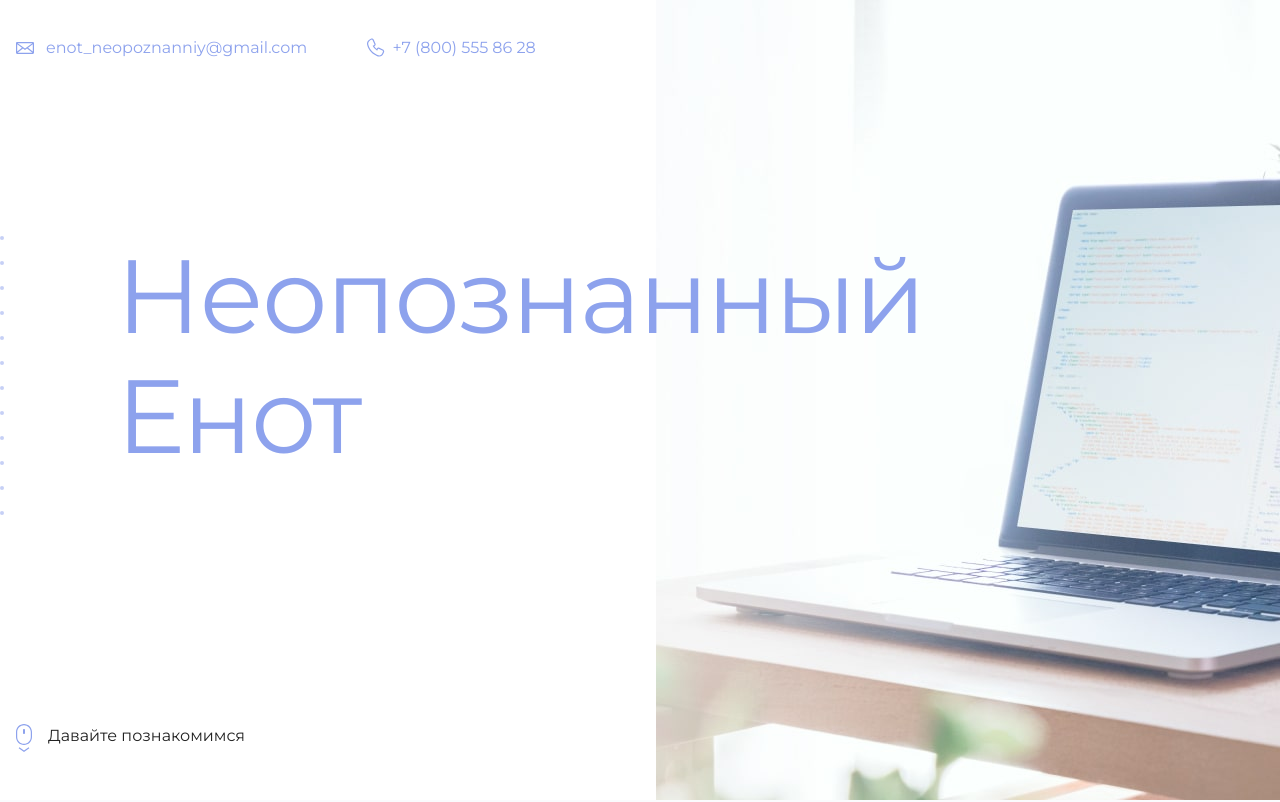
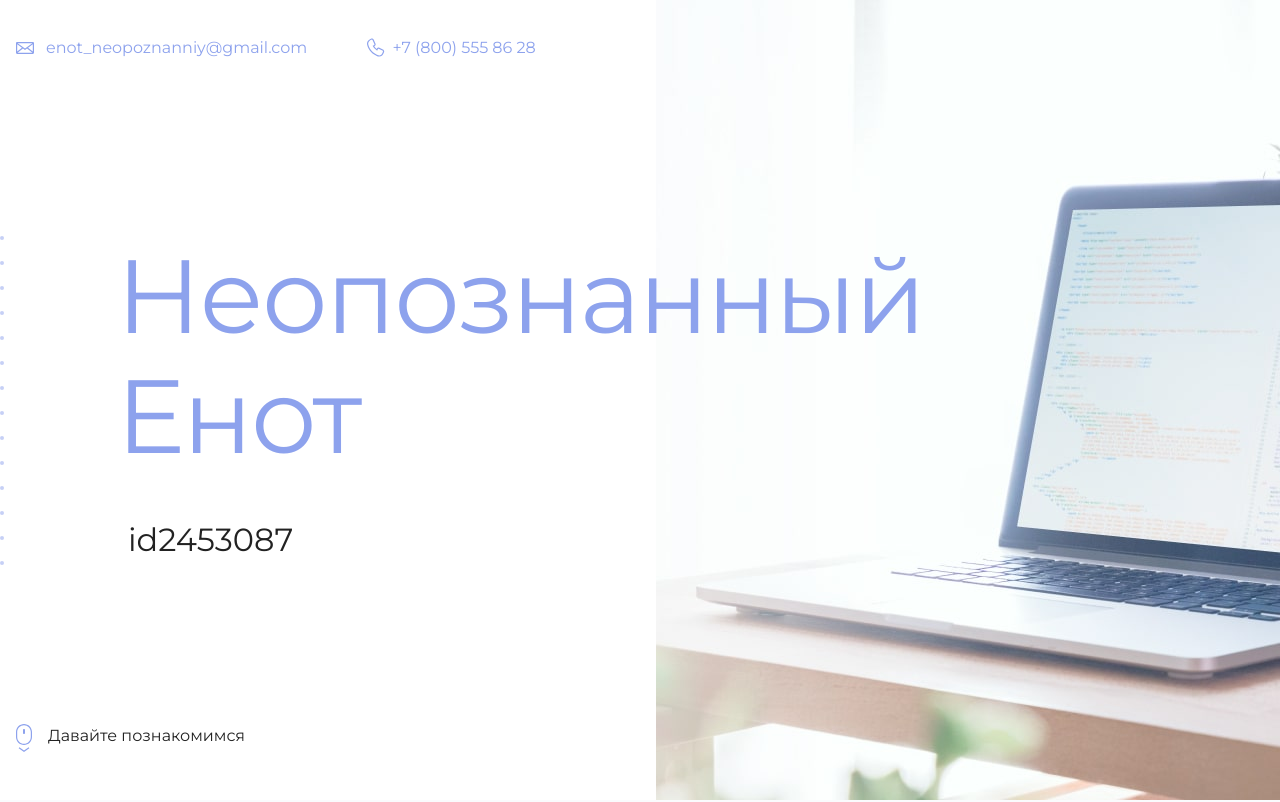
Before and after one commit to Xpycb/example_php, a plain HTML site: page index.html in a window 1280 px wide. Shown: the top 802 px of the page. Drawn offline with Linux system fonts and the light colour scheme.

Commit message:
Update index.html
change id

```diff
--- a/index.html
+++ b/index.html
@@ -19,7 +19,7 @@
       <section class="hero-image">
         <div class="container">
           <h1 class="heading">Неопознанный Енот</h1>
-          <p><!-- Тут ваш id на сайте Академии --></p>
+          <p>id2453087</p>
         </div>
       </section>
 
```
